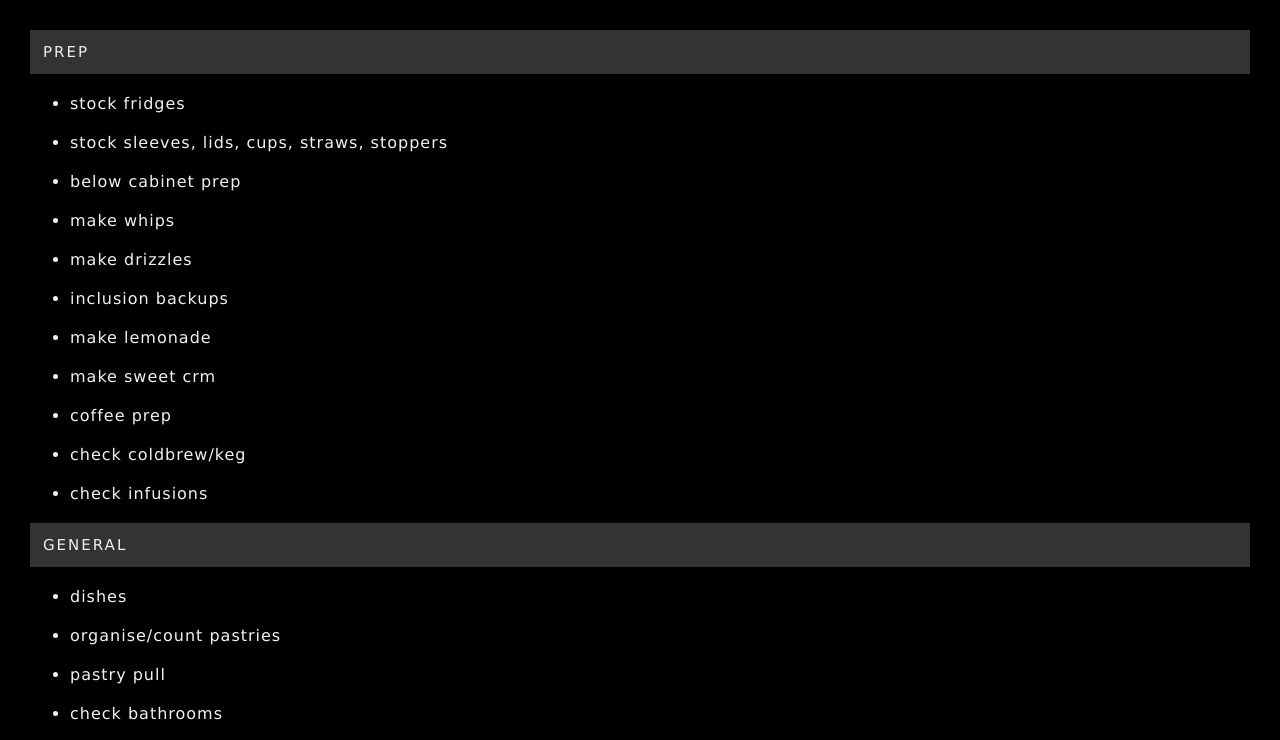
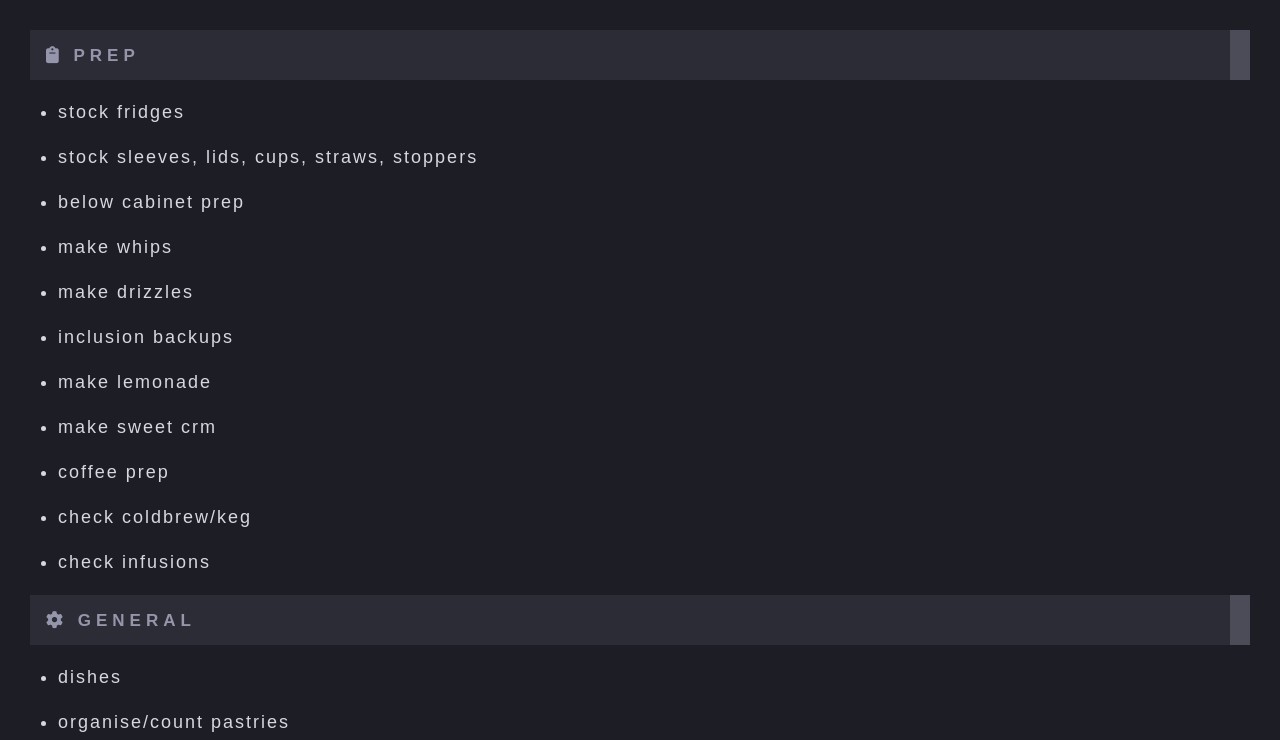
Before and after one commit to niconicosette/re, a plain HTML site: page sbx/index.html in a window 1280 px wide. Shown: the top 740 px of the page. Drawn offline with nearby package versions, Linux system fonts and the light colour scheme.

Commit message:
Update index.html

```diff
--- a/sbx/index.html
+++ b/sbx/index.html
@@ -5,33 +5,28 @@
 <meta name="viewport" content="width=device-width, initial-scale=1" />
 <title>evening tasks</title>
 <style>
-body { background-color:#000; color:#f1f1f1; margin:20px; font-family:verdana; font-size:16px; letter-spacing:1px; }
-#main { width:calc(100% - 20px); background-color:#000; padding:10px; margin:0; }
-.category { background:#333; padding:13px; letter-spacing:2px; font-size:15px; -webkit-touch-callout: none; /* iOS Safari */
-  -webkit-user-select: none; /* Safari */
-   -khtml-user-select: none; /* Konqueror HTML */
-     -moz-user-select: none; /* Old versions of Firefox */
-      -ms-user-select: none; /* Internet Explorer/Edge */
-          user-select: none; /* Non-prefixed version, currently
-                                supported by Chrome, Edge, Opera and Firefox */}
-li { margin:20px 0px; }
-.task, .taskshift, .taskshiftbig {
-  -webkit-touch-callout: none; /* iOS Safari */
-    -webkit-user-select: none; /* Safari */
-     -khtml-user-select: none; /* Konqueror HTML */
-       -moz-user-select: none; /* Old versions of Firefox */
-        -ms-user-select: none; /* Internet Explorer/Edge */
-            user-select: none; /* Non-prefixed version, currently
-                                  supported by Chrome, Edge, Opera and Firefox */
-}
+
+body { background-color:#1d1d26; color:#d7d7e0; margin:20px; font-family:arial; font-size:18px; line-height:25px; letter-spacing:2px; }
+
+#main { width:calc(100% - 20px); padding:10px; margin:0; }
+
+.category { background:#2c2c36; padding:16px; letter-spacing:5px; font-size:17px; line-height:17px; border-right:20px solid #4c4c59; color:#9595ab; font-weight:600; -webkit-touch-callout: none; -webkit-user-select: none; -khtml-user-select: none; -moz-user-select: none; -ms-user-select: none; user-select: none; }
+
+li { margin:20px 0px 20px -12px; list-style:disc; }
+
+.task, .taskshift, .taskshiftbig { -webkit-touch-callout: none; -webkit-user-select: none; -khtml-user-select: none; -moz-user-select: none; -ms-user-select: none; user-select: none; }
+
 .done { text-decoration: line-through; color:#555 !important; }
+
 .taskshift { color:#8CBFFF; }
+
 .taskshiftbig { color:#ff6e63; }
+
 </style>
 </head>
 <body>
   <div id="main">
-    <div class="category">PREP</div>
+    <div class="category"><i class="fas fa-clipboard"></i> PREP</div>
     <ul>
       <li class="task ">stock fridges</li>
       <li class="task ">stock sleeves, lids, cups, straws, stoppers</li>
@@ -45,7 +40,7 @@ li { margin:20px 0px; }
       <li class="task ">check coldbrew/keg</li>
       <li class="task ">check infusions</li>
     </ul>
-    <div class="category">GENERAL</div>
+    <div class="category"><i class="fas fa-cog"></i> GENERAL</div>
     <ul>
       <li class="task ">dishes</li>
       <li class="task ">organise/count pastries</li>
@@ -65,7 +60,7 @@ li { margin:20px 0px; }
       <li class="taskshift ">fridge temps</li>
       <li class="taskshiftbig ">fix safe if unbalanced</li>
     </ul>
-    <div class="category">PRE-CLOSE</div>
+    <div class="category"><i class="fas fa-moon"></i> PRECLOSE</div>
     <ul>
       <li class="task ">retire wurtis</li>
       <li class="task ">pastry case</li>
@@ -86,7 +81,7 @@ li { margin:20px 0px; }
       <li class="task ">wipe desk and hobart</li>
       <li class="taskshiftbig ">double check on computer <b>and</b> in book to make sure all <b>counts</b> are done</li>
     </ul>
-    <div class="category">CLOSE</div>
+    <div class="category"><i class="fas fa-key"></i> CLOSE</div>
     <ul>
       <li class="task ">lock doors</li>
       <li class="task ">lock window</li>
@@ -103,8 +98,8 @@ li { margin:20px 0px; }
       <li class="task ">toss sani rags</li>
       <li class="taskshift ">record tip number</li>
       <li class="taskshift ">record safe numbers</li>
-      <li class="taskshiftbig ">the deposit must be counted twice before submitting. if it doesn't match the system number, do the third recount by hand. still off? that's okay, adjust the number in the the system so it matches the true number IN the bag and ON the bag. must leave a note about this in the book.</li>
-      <li class="taskshift ">leave other key happening notes for anything that did not go as expected (for example: safe errors, stocking problems, anything you were unsure of, anything morning/midday screwed up). communication shows effort and thoughtfulness.</li>
+      <li class="taskshiftbig ">the deposit must be counted twice before submitting. if it doesn't match the system number, do the third recount by hand. still off? <em><b>adjust the number in the the system</b></em> so it matches the true number <i>in</i> the bag and <i>on</i> the bag. must leave a note about this in the book.</li>
+      <li class="taskshift ">leave other key happening notes for anything that did not go as expected (for ex: stocking problems, anything you were unsure of or had trouble with, anything morning/midday screwed up). communication shows effort and thoughtfulness!</li>
       <li class="taskshift ">leave a little storewalk note</li>
     </ul>
   </div>
@@ -133,4 +128,5 @@ window.onload = function() {
     });
 };
 </script>
+<script src="https://kit.fontawesome.com/2283cb16fe.js" crossorigin="anonymous"></script>
 </html>
```
